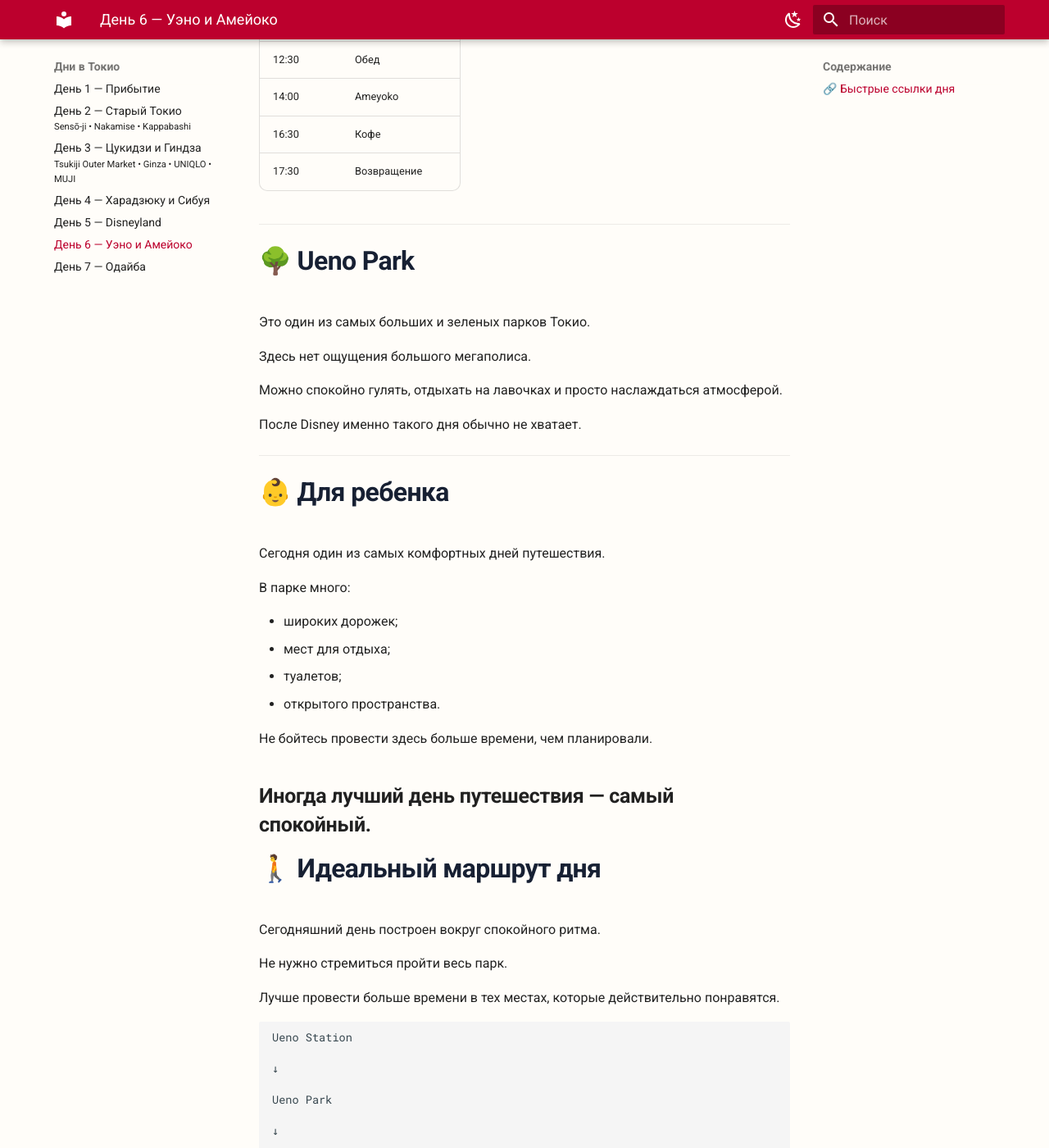
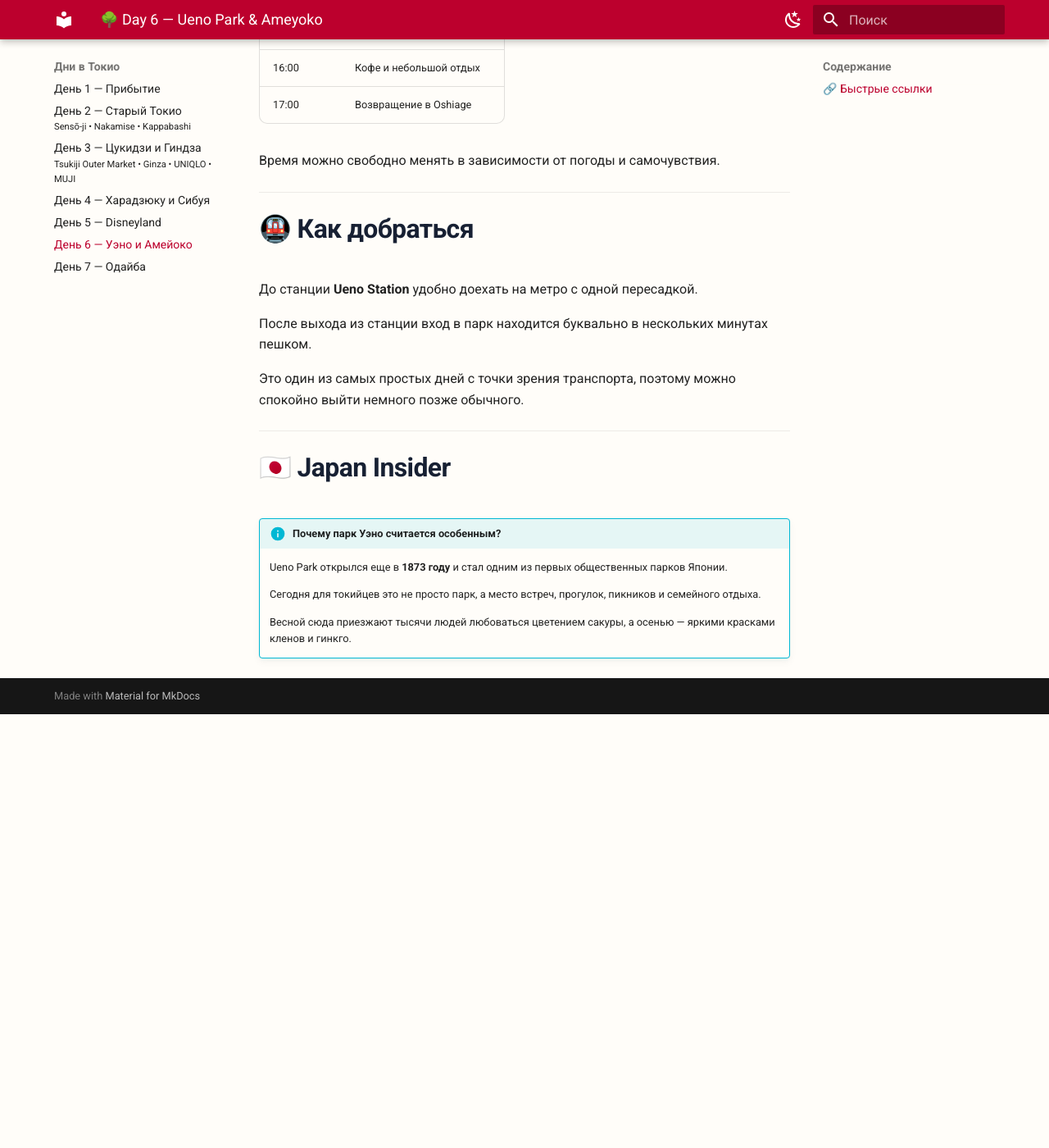
Before and after one commit to nepcuku-shprshty/JP-Trip, an MkDocs documentation site: the page built from docs/day-06-ueno-ameyoko.md, in a window 1280 px wide and 1400 px high, scrolled down 1999 px. Shown: the whole window at 82% size. Built offline with MkDocs 1.6.1 and Material for MkDocs 9.7.7, drawn with Linux system fonts in a browser that asks for light colours; after the commit the page ends 2870 px from its top, so only the background shows below that; some of the changed text lies outside the part shown.

Commit message:
Update day-06-ueno-ameyoko.md

````diff
--- a/docs/day-06-ueno-ameyoko.md
+++ b/docs/day-06-ueno-ameyoko.md
@@ -1,262 +1,86 @@
+---
+title: 🌳 Day 6 — Ueno Park & Ameyoko
+---
+
 # 🌳 Day 6 — Ueno Park & Ameyoko
-## 🔗 Быстрые ссылки дня
+
+## 🔗 Быстрые ссылки
 
 | Что открыть | Ссылка |
 |---|---|
-| 🗺 Весь маршрут | [Открыть Google Maps](ССЫЛКА) |
-| 📍 Первая точка | [Открыть](ССЫЛКА) |
-| 📍 Вторая точка | [Открыть](ССЫЛКА) |
-| 🚶 Пешеходный участок | [Построить маршрут](ССЫЛКА) |
-| 🌤 Погода | [Официальный прогноз JMA](https://www.jma.go.jp/bosai/forecast/) |
-| 🚇 Метро | [Tokyo Metro](https://www.tokyometro.jp/en/route_station/index.html) |
-| 🗣 Фразы | [Японский для туриста](japanese-phrases.md) |
+| 🗺 Маршрут дня | ССЫЛКА |
+| 🚇 Маршрут из Oshiage | ССЫЛКА |
+| 🌤 Погода | https://www.jma.go.jp/bosai/forecast/ |
+| 🗣 Полезные фразы | japanese-phrases.md |
 
-> *После насыщенного дня в Disneyland сегодня мы немного замедляем темп и знакомимся с одним из самых уютных районов Токио.*
+> **Сегодняшний день — передышка после Disneyland. Вместо очередей нас ждут просторный парк, музеи, неспешные прогулки и один из самых колоритных рынков Токио.**
 
 ---
 
-# Краткая информация
+# 📍 Паспорт дня
 
 | Параметр | Значение |
 |----------|----------|
-| 🚇 Метро | ⭐⭐⭐⭐⭐ |
-| 👶 Для ребенка | ⭐⭐⭐⭐⭐ |
-| 🚶 Пешком | ⭐⭐⭐☆☆ |
-| 🍜 Гастрономия | ⭐⭐⭐⭐☆ |
+| 📍 Район | Ueno |
+| ⏱ Продолжительность | 7–8 часов |
+| 🚶 Пешком | 7–10 км |
+| 👶 Для семьи | ⭐⭐⭐⭐⭐ |
+| 🌳 Природа | ⭐⭐⭐⭐⭐ |
+| 🍜 Еда | ⭐⭐⭐⭐☆ |
 | 🛍 Шопинг | ⭐⭐⭐⭐☆ |
-| 📷 Фото | ⭐⭐⭐⭐☆ |
-| ⏱ Продолжительность | 7–8 часов |
+| ⚡ Нагрузка | ⭐⭐⭐☆☆ |
 
 ---
 
-# Почему именно сегодня?
+# ❤️ Главная идея дня
 
-Вчера был Disneyland.
+После насыщенного дня в Tokyo Disneyland организму нужен отдых.
 
-Это был самый эмоциональный и насыщенный день путешествия.
+Сегодня мы сознательно уменьшаем темп.
 
-Сегодня мы сознательно снижаем темп.
+Это день, когда можно спокойно гулять, сидеть на лавочках, пить кофе, наблюдать за жизнью города и не смотреть постоянно на часы.
 
-Вместо аттракционов нас ждут:
+Ueno позволяет почувствовать совершенно другой Токио — тихий, зеленый и размеренный.
 
-- просторный парк;
-- спокойные прогулки;
-- уличный рынок;
-- хорошая еда;
-- возможность отдохнуть перед следующими насыщенными днями.
+Во второй половине дня настроение резко изменится, когда мы окажемся на шумных торговых улицах Ameyoko.
+
+Именно этот контраст делает сегодняшний маршрут особенно интересным.
 
 ---
 
-# План дня
+# ⏰ План дня
 
-| Время | Активность |
+| Время | Что делаем |
 |--------|------------|
 | 08:30 | Завтрак |
 | 09:30 | Выезд из Oshiage |
 | 10:00 | Ueno Park |
-| 11:30 | Прогулка по парку |
+| 11:00 | Пруд Синобадзу и прогулка |
 | 12:30 | Обед |
 | 14:00 | Ameyoko |
-| 16:30 | Кофе |
-| 17:30 | Возвращение |
+| 16:00 | Кофе и небольшой отдых |
+| 17:00 | Возвращение в Oshiage |
+
+Время можно свободно менять в зависимости от погоды и самочувствия.
 
 ---
 
-# 🌳 Ueno Park
+# 🚇 Как добраться
 
-Это один из самых больших и зеленых парков Токио.
+До станции **Ueno Station** удобно доехать на метро с одной пересадкой.
 
-Здесь нет ощущения большого мегаполиса.
+После выхода из станции вход в парк находится буквально в нескольких минутах пешком.
 
-Можно спокойно гулять, отдыхать на лавочках и просто наслаждаться атмосферой.
-
-После Disney именно такого дня обычно не хватает.
+Это один из самых простых дней с точки зрения транспорта, поэтому можно спокойно выйти немного позже обычного.
 
 ---
 
-# 👶 Для ребенка
+# 🇯🇵 Japan Insider
 
-Сегодня один из самых комфортных дней путешествия.
+!!! info "Почему парк Уэно считается особенным?"
 
-В парке много:
+    Ueno Park открылся еще в **1873 году** и стал одним из первых общественных парков Японии.
 
-- широких дорожек;
-- мест для отдыха;
-- туалетов;
-- открытого пространства.
+    Сегодня для токийцев это не просто парк, а место встреч, прогулок, пикников и семейного отдыха.
 
-Не бойтесь провести здесь больше времени, чем планировали.
-
-Иногда лучший день путешествия — самый спокойный.
----
-
-# 🚶 Идеальный маршрут дня
-
-Сегодняшний день построен вокруг спокойного ритма.
-
-Не нужно стремиться пройти весь парк.
-
-Лучше провести больше времени в тех местах, которые действительно понравятся.
-
-```
-Ueno Station
-
-↓
-
-Ueno Park
-
-↓
-
-Небольшой отдых
-
-↓
-
-Обед
-
-↓
-
-Ameyoko
-
-↓
-
-Кофе
-
-↓
-
-Возвращение в Oshiage
-```
-
----
-
-# 🌿 Ueno Park
-
-Не пытайтесь увидеть все музеи.
-
-Сегодня парк — это место отдыха.
-
-Прогуляйтесь вдоль аллей.
-
-Посидите возле пруда.
-
-Понаблюдайте за местными жителями.
-
-Иногда именно такие моменты становятся самыми запоминающимися.
-
----
-
-# 📷 Лучшие фотографии
-
-Сегодня рекомендую сделать фотографии:
-
-- главной аллеи парка;
-- пруда Синобадзу;
-- семейной прогулки;
-- осенних деревьев;
-- панорамы парка.
-
----
-
-# 🍜 Где пообедать
-
-Сегодня лучше выбрать простую японскую кухню.
-
-Подойдут:
-
-- удон;
-- соба;
-- японское карри;
-- темпура.
-
-После насыщенного Disney желудок тоже заслуживает спокойного дня.
-
----
-
-# 🛍 Ameyoko
-
-После парка настроение полностью меняется.
-
-Ameyoko — это настоящий уличный рынок.
-
-Здесь шумно.
-
-Ярко.
-
-Много запахов.
-
-Много небольших магазинов.
-
-Именно это делает район таким интересным.
-
----
-
-# Что покупать здесь
-
-Лучшие покупки:
-
-- японские сладости;
-- чай;
-- специи;
-- небольшие сувениры;
-- снеки;
-- недорогую одежду.
-
-Сегодня не стоит покупать дорогую электронику.
-
-Для этого будут более подходящие районы.
-
----
-
-# ☕ Перерыв
-
-После рынка обязательно сделайте остановку.
-
-Даже 20 минут отдыха значительно улучшат впечатления от дня.
-
----
-
-# 👶 Для ребенка
-
-Сегодня маршрут один из самых комфортных.
-
-Есть возможность:
-
-- остановиться в любой момент;
-- сократить прогулку;
-- быстро вернуться в метро.
-
-Не бойтесь менять планы.
-
----
-
-# 🌧 План Б
-
-Если пойдет дождь:
-
-- сократите прогулку по парку;
-- больше времени проведите в музеях или торговых галереях возле станции Ueno;
-- рынок Ameyoko можно посетить даже в дождливую погоду, но лучше иметь зонт или дождевик.
-
----
-
-# 💴 Бюджет дня
-
-| Категория | Стоимость |
-|-----------|----------:|
-| Метро | ¥500–700 |
-| Обед | ¥3 500–5 000 |
-| Кофе | ¥1 000 |
-| Покупки | По желанию |
-
----
-
-# ⭐ Совет редактора
-
-Не сравнивайте Ameyoko с Ginza.
-
-Они совершенно разные.
-
-Ginza — это аккуратные витрины.
-
-Ameyoko — это живой рынок.
-
-Именно разнообразие таких районов делает Токио таким интересным.
+    Весной сюда приезжают тысячи людей любоваться цветением сакуры, а осенью — яркими красками кленов и гинкго.
````
